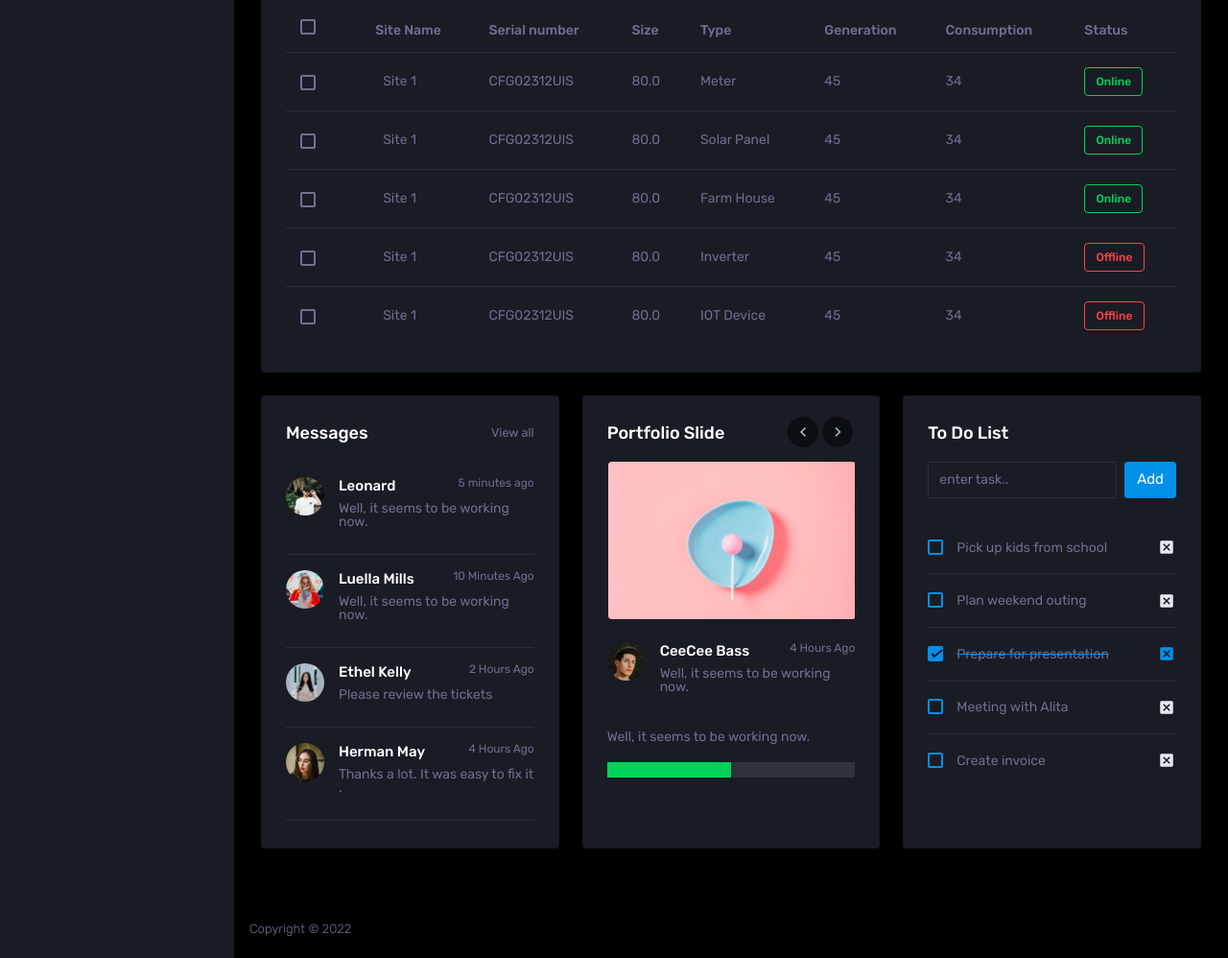
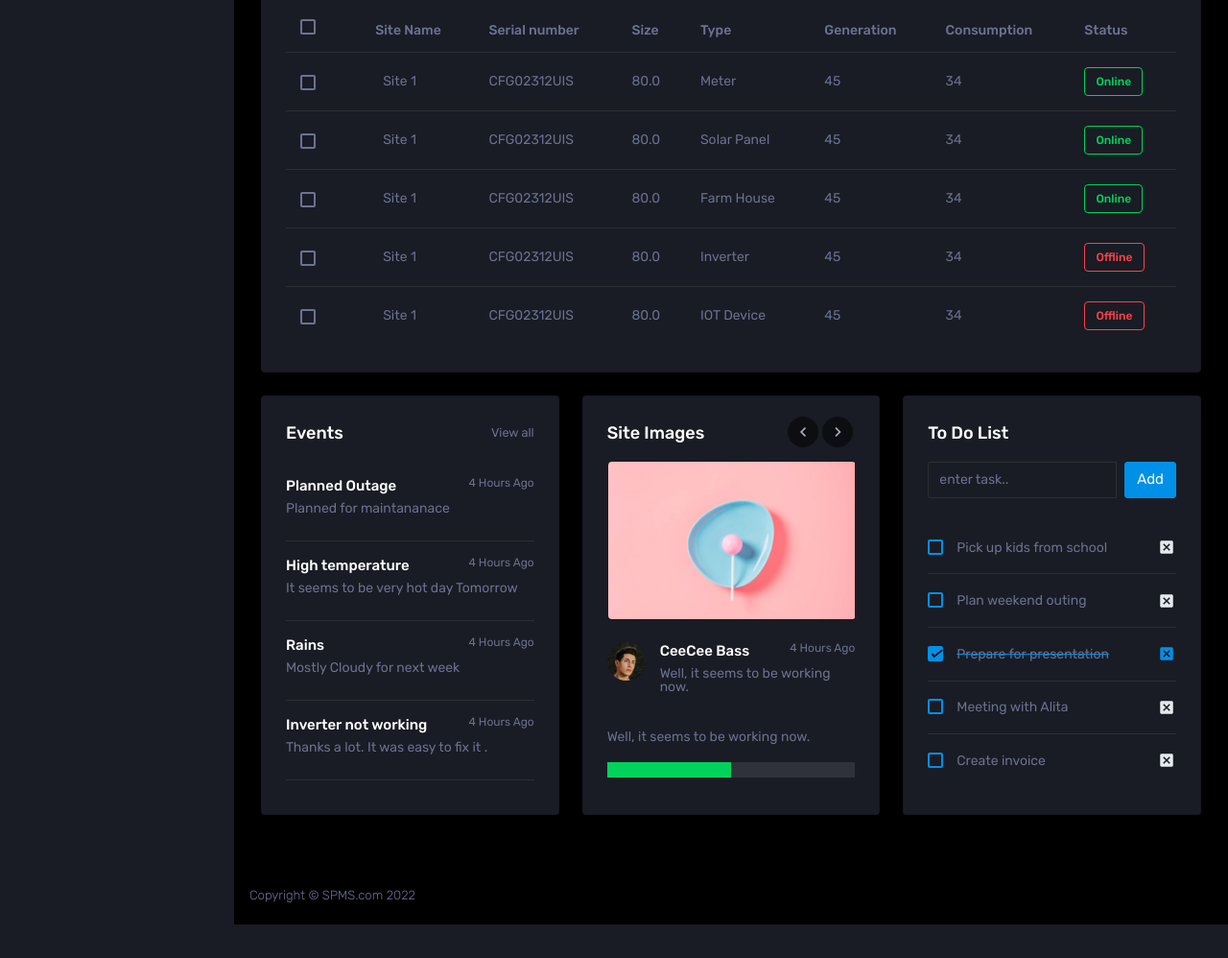
Before and after one commit to dipanbhar/SPMS, a website: page index.html in a window 1280 px wide. Shown: the part 743-1741 px from the top of the page at 96% size. After the commit the page ends 1706 px from the top, so only its background shows below. Drawn offline with nearby package versions, Linux system fonts and the light colour scheme; files that its build step writes are made by us from their sources.

Commit message:
Today AGAIN

```diff
--- a/index.html
+++ b/index.html
@@ -544,60 +544,49 @@
                 <div class="card">
                   <div class="card-body">
                     <div class="d-flex flex-row justify-content-between">
-                      <h4 class="card-title">Messages</h4>
+                      <h4 class="card-title">Events</h4>
                       <p class="text-muted mb-1 small">View all</p>
                     </div>
                     <div class="preview-list">
                       <div class="preview-item border-bottom">
-                        <div class="preview-thumbnail">
-                          <img src="assets/images/faces/face6.jpg" alt="image" class="rounded-circle" />
-                        </div>
+
                         <div class="preview-item-content d-flex flex-grow">
                           <div class="flex-grow">
                             <div class="d-flex d-md-block d-xl-flex justify-content-between">
-                              <h6 class="preview-subject">Leonard</h6>
-                              <p class="text-muted text-small">5 minutes ago</p>
+                              <h6 class="preview-subject">Planned Outage</h6>
+                              <p class="text-muted text-small">4 Hours Ago</p>
                             </div>
-                            <p class="text-muted">Well, it seems to be working now.</p>
+                            <p class="text-muted">Planned for maintananace</p>
                           </div>
                         </div>
                       </div>
                       <div class="preview-item border-bottom">
-                        <div class="preview-thumbnail">
-                          <img src="assets/images/faces/face8.jpg" alt="image" class="rounded-circle" />
-                        </div>
                         <div class="preview-item-content d-flex flex-grow">
                           <div class="flex-grow">
                             <div class="d-flex d-md-block d-xl-flex justify-content-between">
-                              <h6 class="preview-subject">Luella Mills</h6>
-                              <p class="text-muted text-small">10 Minutes Ago</p>
+                              <h6 class="preview-subject">High temperature</h6>
+                              <p class="text-muted text-small">4 Hours Ago</p>
                             </div>
-                            <p class="text-muted">Well, it seems to be working now.</p>
+                            <p class="text-muted">It seems to be very hot day Tomorrow</p>
                           </div>
                         </div>
                       </div>
                       <div class="preview-item border-bottom">
-                        <div class="preview-thumbnail">
-                          <img src="assets/images/faces/face9.jpg" alt="image" class="rounded-circle" />
-                        </div>
-                        <div class="preview-item-content d-flex flex-grow">
+                         <div class="preview-item-content d-flex flex-grow">
                           <div class="flex-grow">
                             <div class="d-flex d-md-block d-xl-flex justify-content-between">
-                              <h6 class="preview-subject">Ethel Kelly</h6>
-                              <p class="text-muted text-small">2 Hours Ago</p>
+                              <h6 class="preview-subject">Rains</h6>
+                              <p class="text-muted text-small">4 Hours Ago </p>
                             </div>
-                            <p class="text-muted">Please review the tickets</p>
+                            <p class="text-muted">Mostly Cloudy for next week</p>
                           </div>
                         </div>
                       </div>
                       <div class="preview-item border-bottom">
-                        <div class="preview-thumbnail">
-                          <img src="assets/images/faces/face11.jpg" alt="image" class="rounded-circle" />
-                        </div>
                         <div class="preview-item-content d-flex flex-grow">
                           <div class="flex-grow">
                             <div class="d-flex d-md-block d-xl-flex justify-content-between">
-                              <h6 class="preview-subject">Herman May</h6>
+                              <h6 class="preview-subject">Inverter not working</h6>
                               <p class="text-muted text-small">4 Hours Ago</p>
                             </div>
                             <p class="text-muted">Thanks a lot. It was easy to fix it .</p>
@@ -611,7 +600,7 @@
               <div class="col-md-6 col-xl-4 grid-margin stretch-card">
                 <div class="card">
                   <div class="card-body">
-                    <h4 class="card-title">Portfolio Slide</h4>
+                    <h4 class="card-title">Site images</h4>
                     <div class="owl-carousel owl-theme full-width owl-carousel-dash portfolio-carousel" id="owl-carousel-basic">
                       <div class="item">
                         <img src="assets/images/dashboard/Rectangle.jpg" alt="">
@@ -699,14 +688,14 @@
                 </div>
               </div>
             </div>
-           </div>
+
+          </div>
           <!-- content-wrapper ends -->
           <!-- partial:partials/_footer.html -->
           <footer class="footer">
             <div class="d-sm-flex justify-content-center justify-content-sm-between">
-              <span class="text-muted d-block text-center text-sm-left d-sm-inline-block">Copyright © 2022</span>
-
-            </div>
+              <span class="text-muted d-block text-center text-sm-left d-sm-inline-block">Copyright © SPMS.com 2022</span>
+             </div>
           </footer>
           <!-- partial -->
         </div>
```
